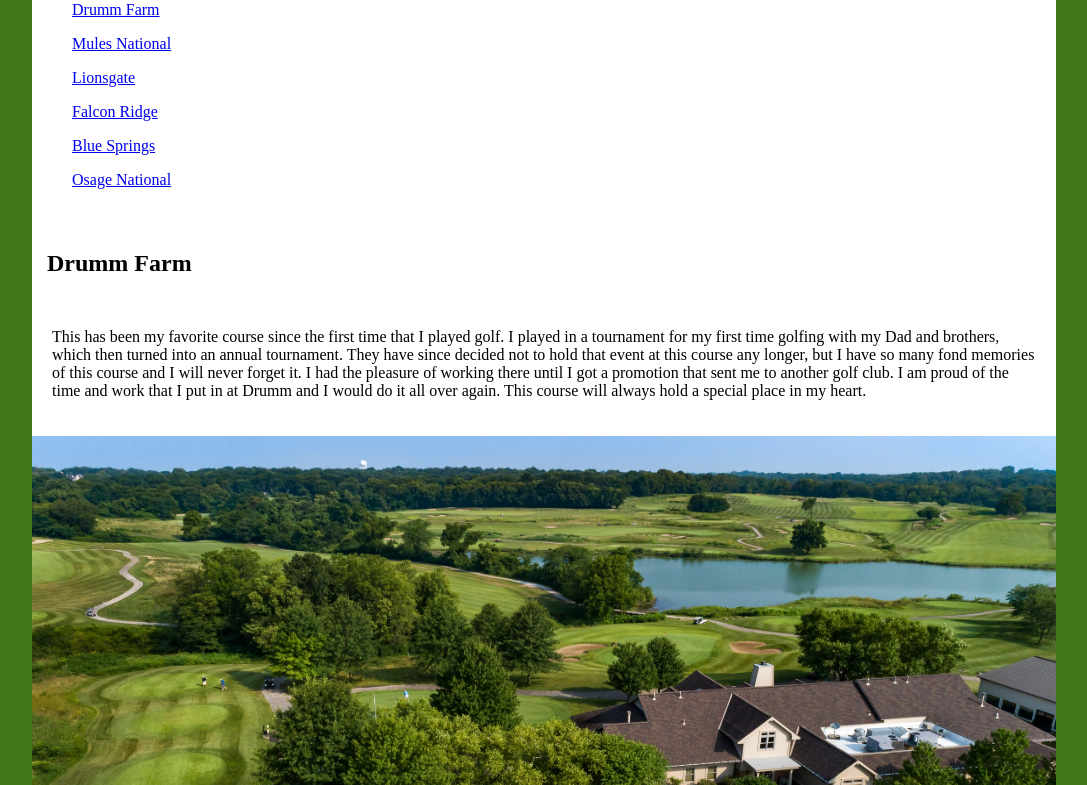
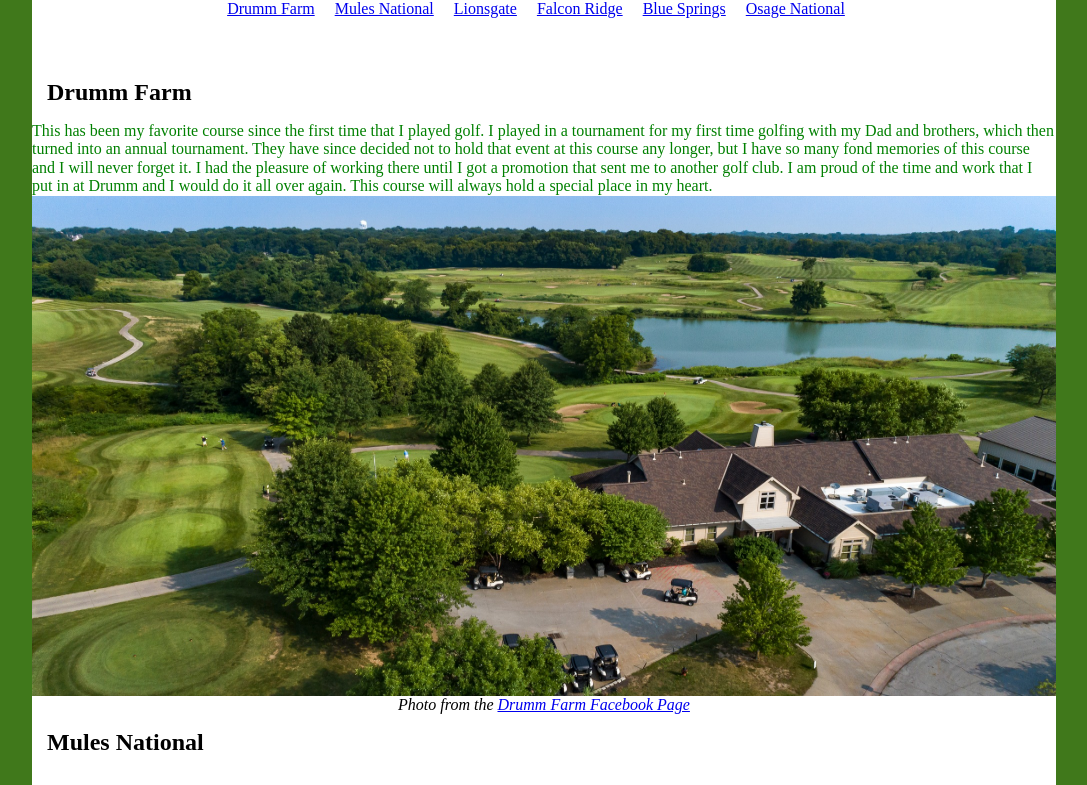
Before and after one commit to LaunchCodeAllhubs/js-assignment-4-html-me-something-lhedrick05, a website: page index.html in a window 1280 px wide. Shown: the part 100-885 px from the top of the page, without its empty margins (96-1183 px from the left). Drawn offline with nearby package versions, Linux system fonts and the light colour scheme.

Commit message:
Added css adjustments

```diff
--- a/index.html
+++ b/index.html
@@ -1,34 +1,37 @@
 <html>
    <head>
       <title>Landon Hedrick - Golf Courses I have played</title>
+      <link rel="stylesheet" href="normalize.css">
       <link rel="stylesheet" href="styles.css">
    </head>
 
    <body>
         <header>
-            <h1>
+            <mainHeading>
                 Golf courses I have played
-            </h1>
+            </mainHeading>
             <nav>
-               <ol>
-                  <a href="#Drumm Farm">Drumm Farm</a>
-               </ol>
-               <ol>
-                  <a href="#Mules National">Mules National</a>
-               </ol>
-               <ol>
-                  <a href="#Lionsgate">Lionsgate</a>
-               </ol>
-               <ol>
-                  <a href="#Falcon Ridge">Falcon Ridge</a>
-               </ol>
-               <ol>
-                  <a href="#Blue Springs">Blue Springs</a>
-               </ol>
-               <ol>
-                  <a href="#Osage National">Osage National</a>
-               </ol>
+               <ul>
+                  <li>
+                     <a href="#Drumm Farm">Drumm Farm</a>
+                  </li>
 
+                  <li>
+                     <a href="#Mules National">Mules National</a>
+                  </li>
+                  <li>
+                     <a href="#Lionsgate">Lionsgate</a>
+                  </li>
+                  <li>
+                     <a href="#Falcon Ridge">Falcon Ridge</a>
+                  </li>
+                  <li>
+                     <a href="#Blue Springs">Blue Springs</a>
+                  </li>
+                  <li>
+                     <a href="#Osage National">Osage National</a>
+                  </li>
+               </ul>
             </nav>
         </header>
         <main>
@@ -36,7 +39,9 @@
             <section>
                <a name="Drumm Farm"></a>
                <h2>Drumm Farm</h2>
-               <p>This has been my favorite course since the first time that I played golf. I played in a tournament for my first time golfing with my Dad and brothers, which then turned into an annual tournament. They have since decided not to hold that event at this course any longer, but I have so many fond memories of this course and I will never forget it. I had the pleasure of working there until I got a promotion that sent me to another golf club. I am proud of the time and work that I put in at Drumm and I would do it all over again. This course will always hold a special place in my heart.</p>
+               <testP>
+                  <funParagraph>This has been my favorite course since the first time that I played golf. I played in a tournament for my first time golfing with my Dad and brothers, which then turned into an annual tournament. They have since decided not to hold that event at this course any longer, but I have so many fond memories of this course and I will never forget it. I had the pleasure of working there until I got a promotion that sent me to another golf club. I am proud of the time and work that I put in at Drumm and I would do it all over again. This course will always hold a special place in my heart.</funParagraph>
+               </testP>
                <figure>
                   <img src="img/Drumm-Aerial-View.jpg" alt="Aerial View of Drumm Farm"
                      width="1000"
--- a/styles.css
+++ b/styles.css
@@ -3,8 +3,15 @@ body {
 	width: 100%;
 	max-width: 1024px;
 	margin: 8px auto;
+    display: block;
 	background-color: #40781b;
 	font-size: 62.5%;
+}
+header mainHeading {
+    display: block;
+    color: red;
+    font-size: 2.5em;
+    text-align: center;
 }
 
 header,
@@ -18,17 +25,17 @@ header {
 	padding: 1.875em 0;
 }
 
-header h1 {
+/* header h1 {
 	text-align: center;
-}
+} */
 
-h1, h2, h3 {
+mainHeading, h2, h3 {
 	margin: 0;
 }
 
-h1 {
+/* h1 {
 	font-size: 2.5em;
-}
+} */
 
 main h2 {
 	padding: 0.625em 0 0.625em 0.625em;
@@ -54,11 +61,15 @@ nav ul {
 nav ul li {
 	display: inline-block;
 	margin-right: 1em;
-	font-size: 0.75em;
+	font-size: 1em;
 }
 
 p {
 	padding: 1.25em;
+}
+
+testP funParagraph{
+    color: green;
 }
 
 figure {
```
